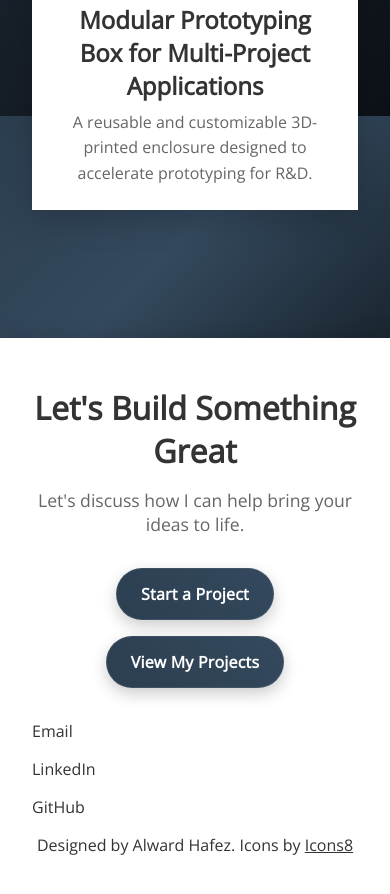
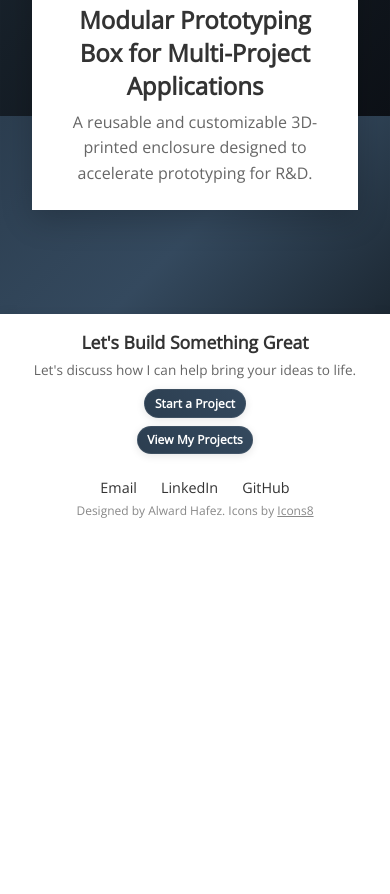
Before and after one commit to AlwardHafez/github-portfolio, a plain HTML site: page index.html in a window 390 px wide. Shown: the part 4104-4998 px from the top of the page. After the commit the page ends 4639 px from the top, so only its background shows below. Drawn offline with nearby package versions, Linux system fonts and the light colour scheme.

Commit message:
Update index.html

```diff
--- a/index.html
+++ b/index.html
@@ -6,6 +6,12 @@
     <title>Alward Hafez — Portfolio</title>
     <meta name="description" content="Mechatronics engineer specializing in robotics, IoT, and computer vision. Projects include robotic arm control, AI-based safety systems, and smart agriculture monitoring.">
     <meta name="theme-color" content="#0d1117">
+
+    <!-- Favicon -->
+    <link rel="icon" type="image/png" href="logo.png">
+    <link rel="shortcut icon" type="image/png" href="logo.png">
+    <link rel="apple-touch-icon" href="logo.png">
+
     <link rel="preconnect" href="https://fonts.googleapis.com">
     <link rel="preconnect" href="https://fonts.gstatic.com" crossorigin>
     <link href="https://fonts.googleapis.com/css2?family=Open+Sans&display=swap" rel="stylesheet">
@@ -612,23 +618,25 @@
 
         .cta-buttons {
             display: flex;
-            justify-content: center;
-            gap: 1rem;
+            justify-content: flex-start;
+            gap: 0.5rem;
             flex-wrap: wrap;
+            margin-top: 0.5rem;
         }
 
         .cta-button {
             background: linear-gradient(45deg, #2c3e50, #34495e);
             color: #fff;
-            padding: 0.875rem 1.5rem;
+            padding: 0.4rem 0.8rem;
             text-decoration: none;
             font-weight: 600;
             transition: all 0.2s ease;
             display: inline-block;
-            border-radius: 999px;
+            border-radius: 20px;
             border: 1px solid rgba(255,255,255,0.08);
-            box-shadow: 0 6px 16px rgba(0,0,0,0.2);
-            letter-spacing: 0.2px;
+            box-shadow: 0 2px 8px rgba(0,0,0,0.1);
+            letter-spacing: 0.1px;
+            font-size: 0.8rem;
         }
 
         .cta-button:hover {
@@ -641,9 +649,9 @@
         .unified-footer {
             background: white;
             color: #333;
-            padding: 3rem 2rem;
-            margin-top: 3rem;
-            box-shadow: 0 -5px 20px rgba(0,0,0,0.1);
+            padding: 1.5rem 2rem;
+            margin-top: 2rem;
+            box-shadow: 0 -2px 10px rgba(0,0,0,0.05);
         }
 
         .footer-content {
@@ -651,7 +659,7 @@
             margin: 0 auto;
             display: grid;
             grid-template-columns: 1fr 1fr;
-            gap: 3rem;
+            gap: 2rem;
             align-items: center;
         }
 
@@ -660,15 +668,15 @@
         }
 
         .footer-cta h3 {
-            font-size: 2rem;
-            margin-bottom: 1rem;
+            font-size: 1.3rem;
+            margin-bottom: 0.5rem;
             color: #333;
         }
 
         .footer-cta p {
-            font-size: 1.1rem;
+            font-size: 0.9rem;
             color: #666;
-            margin-bottom: 2rem;
+            margin-bottom: 0.5rem;
         }
 
         .footer-social {
@@ -678,24 +686,25 @@
         .social-links {
             display: flex;
             justify-content: flex-end;
-            gap: 2rem;
+            gap: 1.5rem;
             flex-wrap: wrap;
-            margin-bottom: 1rem;
+            margin-bottom: 0.5rem;
         }
 
         .social-link {
             display: flex;
             align-items: center;
-            gap: 0.5rem;
+            gap: 0.3rem;
             color: #333;
             text-decoration: none;
             transition: all 0.3s ease;
             font-weight: 500;
+            font-size: 0.9rem;
         }
 
         .social-link:hover {
             color: #2c3e50;
-            transform: translateY(-2px);
+            transform: translateY(-1px);
         }
 
         .social-icon {
@@ -885,8 +894,9 @@
         }
 
         .roadmap-item.completed::before {
-            background: #34495e;
-            border-color: #34495e;
+            background: #28a745;
+            border-color: #28a745;
+            box-shadow: 0 0 15px rgba(40, 167, 69, 0.3);
         }
 
         .roadmap-item.planning::before {
@@ -1014,6 +1024,13 @@
             text-align: right;
             padding-top: 1rem;
             border-top: 1px solid rgba(44, 62, 80, 0.1);
+        }
+
+        .credit-line {
+            font-size: 0.8rem;
+            color: #888;
+            text-align: right;
+            margin-top: 0.5rem;
         }
 
         /* Learning Goals - keeping same style */
@@ -1302,9 +1319,14 @@
         align-items: center;
     }
 
+    .unified-footer {
+        padding: 1rem 1.5rem;
+        margin-top: 1.5rem;
+    }
+
     .footer-content {
         grid-template-columns: 1fr;
-        gap: 2rem;
+        gap: 1.5rem;
         text-align: center;
     }
 
@@ -1312,14 +1334,42 @@
         text-align: center;
     }
 
+    .footer-cta h3 {
+        font-size: 1.1rem;
+        margin-bottom: 0.3rem;
+    }
+
+    .footer-cta p {
+        font-size: 0.85rem;
+        margin-bottom: 0.5rem;
+        line-height: 1.6;
+    }
+
+    .cta-buttons {
+        justify-content: center;
+        margin-top: 0.3rem;
+    }
+
+    .footer-cta .cta-button {
+        font-size: 0.75rem;
+        padding: 0.3rem 0.6rem;
+    }
+
     .footer-social {
         text-align: center;
     }
 
     .social-links {
         justify-content: center;
-        flex-direction: column;
-        gap: 1rem;
+        flex-direction: row;
+        gap: 1.5rem;
+        margin-bottom: 0.3rem;
+    }
+
+    .credit-line {
+        text-align: center;
+        font-size: 0.75rem;
+        margin-top: 0.3rem;
     }
 
     /* Center mobile navigation links */
@@ -1647,23 +1697,8 @@
         </div>
 
         <div class="container fade-in-delayed">
-            <div class="timeline">
-                <div class="timeline-item">
-                    <h4>Research and Development Engineer</h4>
-                    <div class="meta">Control Easy Technology Sdn Bhd — 2023</div>
-                    <ul>
-                        <li>Delivered IoT training and built real-time monitoring demos with Raspberry Pi and Google Cloud.</li>
-                        <li>Accelerated prototyping with reusable 3D-printed modular enclosures used across multiple projects.</li>
-                    </ul>
-                </div>
-                <div class="timeline-item">
-                    <h4>Mechatronics Projects — UCSI University</h4>
-                    <div class="meta">2019–2024</div>
-                    <ul>
-                        <li>Built a 6-DOF gesture-controlled robotic arm using OpenCV and Arduino.</li>
-                        <li>Developed AI helmet detection and smart palm tree monitoring with YOLOv8 and cloud dashboards.</li>
-                    </ul>
-                </div>
+            <div class="timeline" id="experience-container">
+                <!-- Experience items will be loaded dynamically -->
             </div>
         </div>
     </div>
@@ -2006,6 +2041,10 @@
          loadSkills();
      }
 
+     if (sectionName === 'experience') {
+         loadExperience();
+     }
+
      if (sectionName === 'courses-progress') {
          loadCoursesProgress();
 
@@ -2231,6 +2270,33 @@
                     animationObserver.observe(el);
                 });
             }, 100);
+}
+
+// Load experience section dynamically
+function loadExperience() {
+    const container = document.getElementById('experience-container');
+    container.innerHTML = '';
+
+    if (!portfolioData.experience || !portfolioData.experience.timeline) return;
+
+    portfolioData.experience.timeline.forEach((item, index) => {
+        const timelineItem = document.createElement('div');
+        timelineItem.className = 'timeline-item';
+
+        const achievementsHtml = item.achievements.map(achievement =>
+            `<li>${achievement}</li>`
+        ).join('');
+
+        timelineItem.innerHTML = `
+            <h4>${item.title}</h4>
+            <div class="meta">${item.company} — ${item.period}</div>
+            <ul>
+                ${achievementsHtml}
+            </ul>
+        `;
+
+        container.appendChild(timelineItem);
+    });
 }
 
 // Load courses & progress section with roadmap design
@@ -2484,6 +2550,7 @@ function openModal(modalId) {
                 loadProjects();
                 buildFilters();
                 loadSkills();
+                loadExperience();
                 loadCoursesProgress();
 
                 // Set up intersection observers for animations
```
